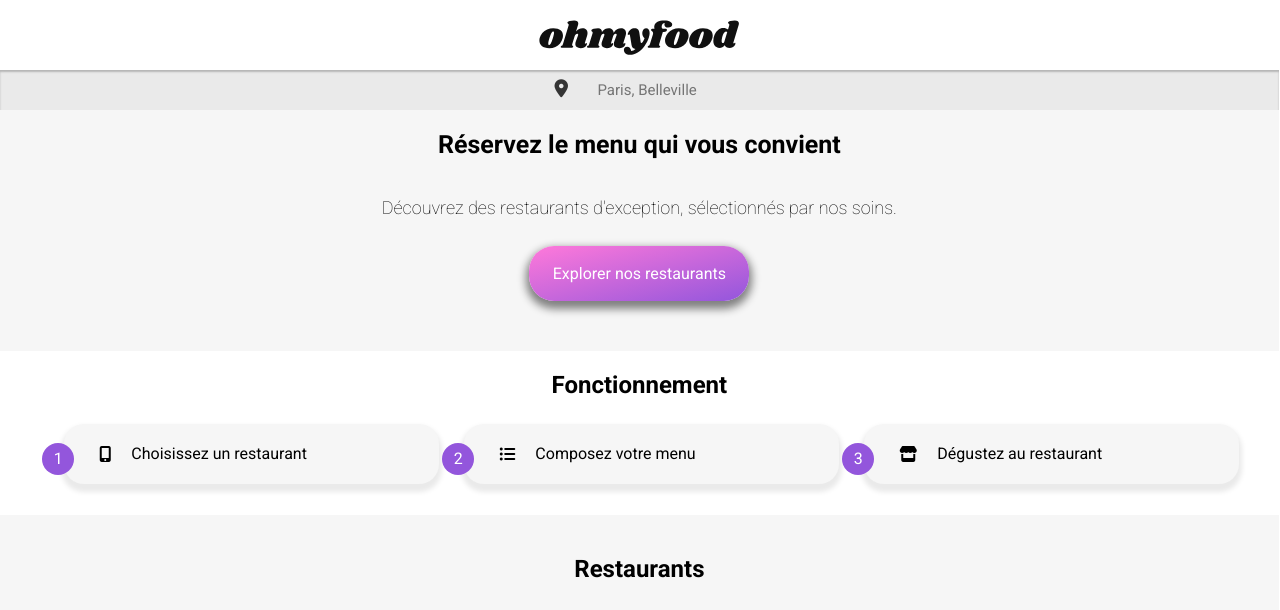
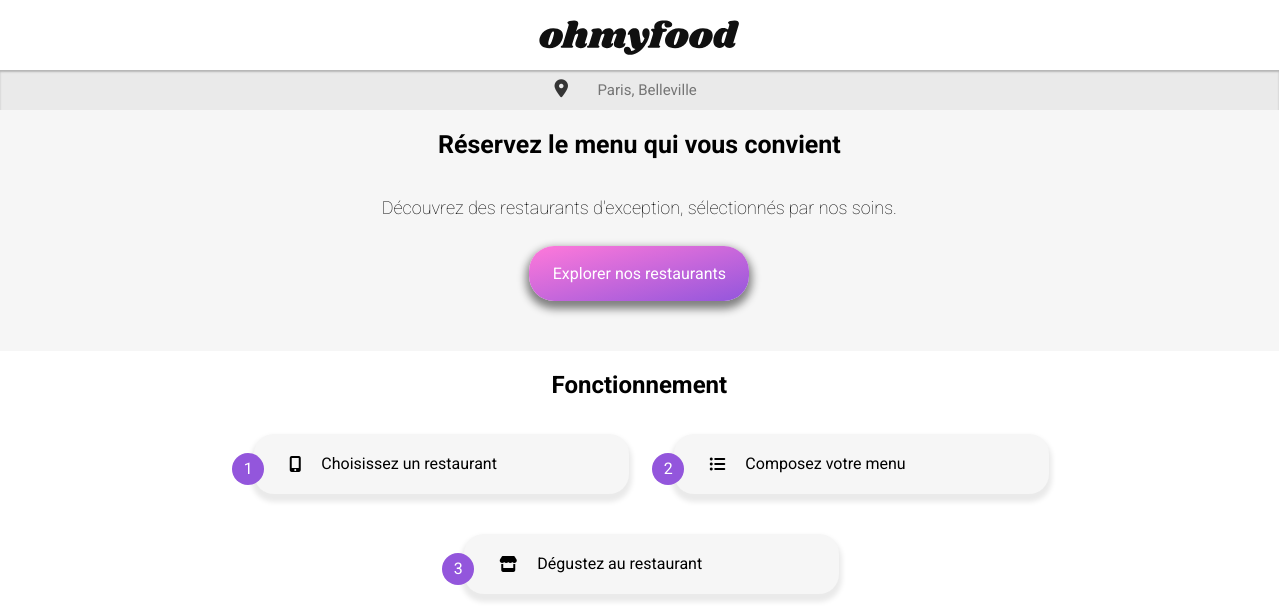
Before and after one commit to Elisacommunal/ElisaCommunal_3_07012021, a website: page index.html in a window 1280 px wide. Shown: the top 610 px of the page. Drawn offline with Linux system fonts and the light colour scheme; a web font is replaced by a local one.

Commit message:
Change margin box list

```diff
--- a/scss/pages/_index.scss
+++ b/scss/pages/_index.scss
@@ -49,6 +49,9 @@
     align-items: center;
     width: 100%;
     max-width: 400px;
+    @media (min-width : 832px) {
+        margin: 10px;
+    }
     &__text{
         @include box($color-form);
         width: 100%;
```
Also changed, not shown: css/style.css, 1 other file.
